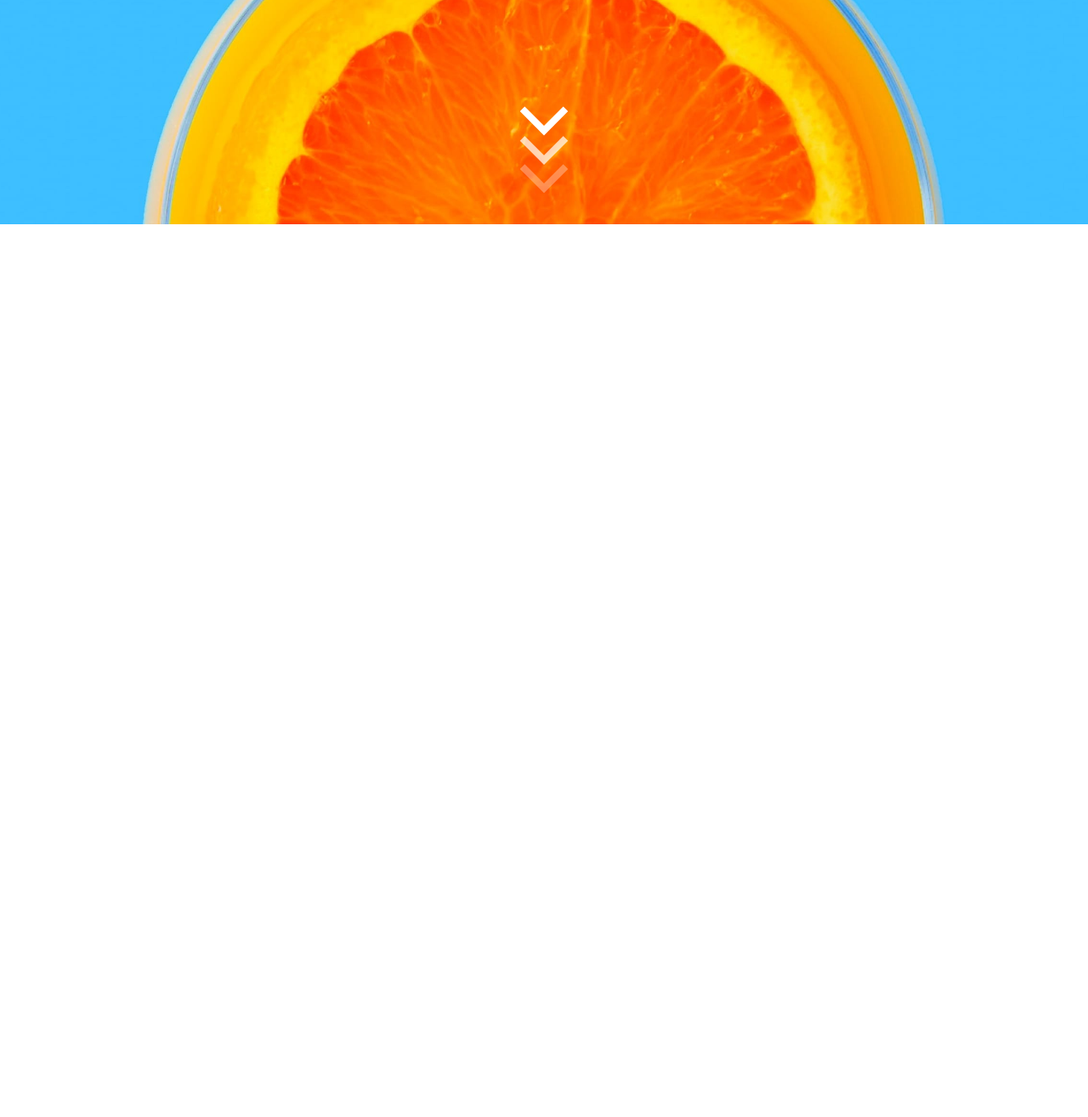
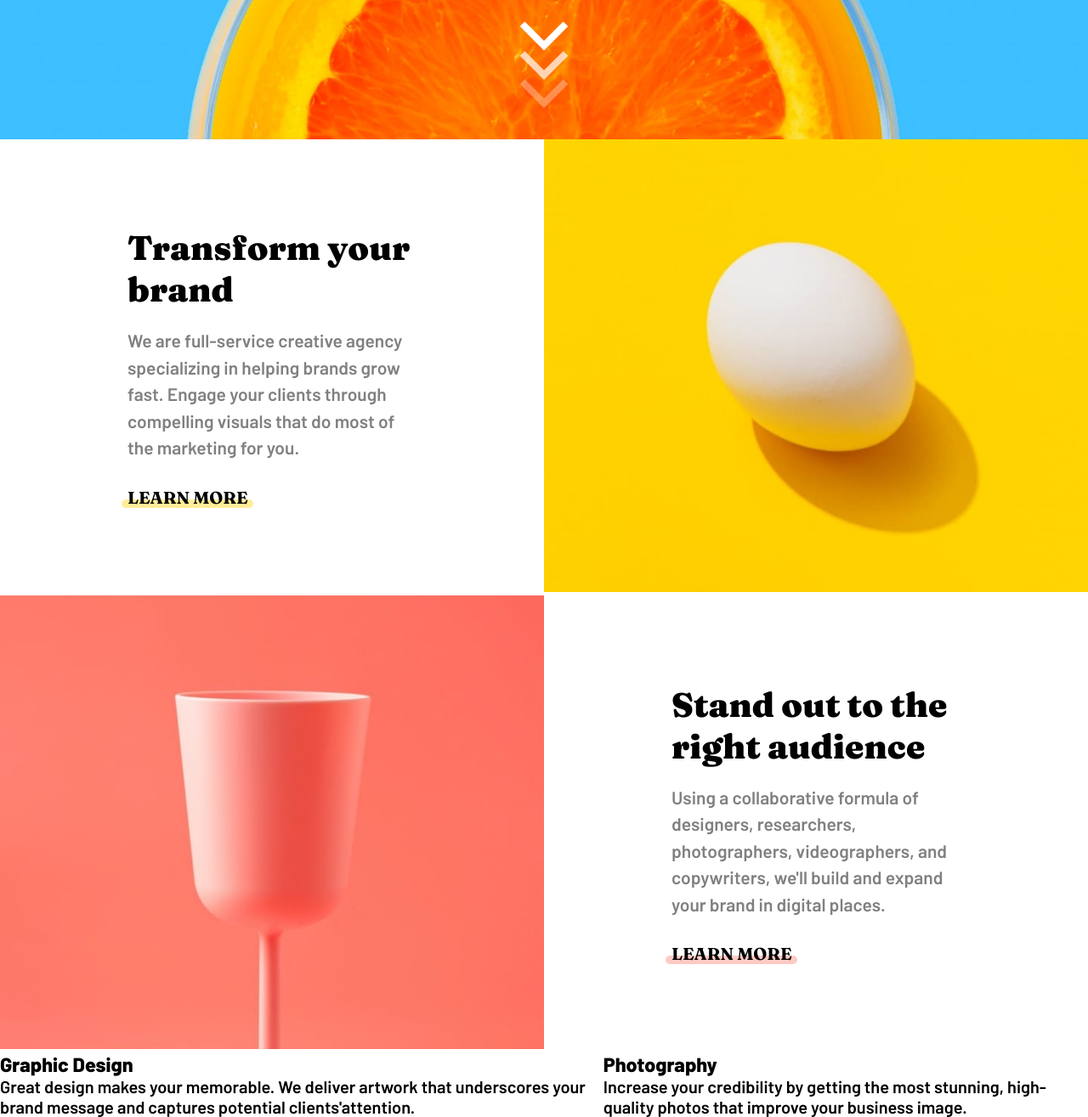
Before and after one commit to Kesja/Sunnyside-agency-landing-page, a website: page index.html in a window 1280 px wide. Shown: the part 636-1951 px from the top of the page at 85% size. Before the commit the page ends 900 px from the top, so only its background shows below. Drawn offline with Linux system fonts and the light colour scheme.

Commit message:
add main content

```diff
--- a/index.html
+++ b/index.html
@@ -4,7 +4,6 @@
 <head>
   <meta charset="UTF-8">
   <meta name="viewport" content="width=device-width, initial-scale=1.0">
-  <!-- displays site properly based on user's device -->
   <title>Sunnyside agency</title>
   <link rel="stylesheet" href="css/style.css">
 </head>
@@ -24,7 +23,6 @@
       </nav>
       <div class="title">
         <h1 class="main_title">We are creatives</h1>
-        <!-- <i class="fa-solid fa-angles-down"></i> -->
         <div class="arrow">
           <span></span>
           <span></span>
@@ -32,6 +30,38 @@
         </div>
       </div>
   </header>
+  <main class="main-content">
+    <div class="container">
+      <div class="item-txt">
+        <h2 class="adv-title">Transform your brand</h2>
+        <p class="adv-description">We are full-service creative agency specializing in helping brands grow fast. Engage your clients through compelling visuals that do most of the marketing for you.</p>
+        <a class="btn"><span class="btn-yellow">Learn more</span></a>
+      </div>
+      <div class="item-img">
+        <img src="/images/desktop/image-transform.jpg" alt="egg on yellow background">
+      </div>
+    </div>
+    <div class="container">
+      <div class="item-img">
+        <img src="/images/desktop/image-stand-out.jpg" alt="glass on peach background">
+      </div>
+      <div class="item-txt">
+        <h2 class="adv-title">Stand out to the right audience</h2>
+        <p class="adv-description">Using a collaborative formula of designers, researchers, photographers, videographers, and copywriters, we'll build and expand your brand in digital places.</p>
+        <a class="btn"><span class="btn-red">Learn more</span></a>
+      </div>
+    </div>
+    <div class="container">
+      <div class="desc">
+        <h3>Graphic Design</h3>
+        <p>Great design makes your memorable. We deliver artwork that underscores your brand message and captures potential clients'attention.</p>
+      </div>
+      <div class="desc">
+        <h3>Photography</h3>
+        <p>Increase your credibility by getting the most stunning, high-quality photos that improve your business image.</p>
+      </div>
+    </div>
+  </main>
 </body>
 
 </html>
--- a/sass/partials/_global.scss
+++ b/sass/partials/_global.scss
@@ -7,7 +7,7 @@
 }
 
 body {
-  max-width: 2000px;
+  max-width: 1440px;
   margin: 0 auto;
   font-size: 20px;
   font-family: $font-main;
--- a/sass/partials/_header.scss
+++ b/sass/partials/_header.scss
@@ -1,6 +1,6 @@
 .main_header {
   background-image: url("/images/desktop/image-header.jpg");
-  height: 900px;
+  height: 800px;
   background-position: center;
   background-repeat: no-repeat;
   background-size: cover;
--- /dev/null
+++ b/sass/partials/_mainContent.scss
@@ -0,0 +1,84 @@
+.container {
+  display: flex;
+  align-items: center;
+
+  .item-txt {
+    width: 50%;
+    text-align: left;
+    padding: 0 150px; // zmniejszyc na posredniej rozdzielczosci
+  }
+
+  .item-img {
+    width: 50%;
+    height: 100%;
+  }
+
+  .item-img img {
+    width: 100%;
+    height: 100%;
+    object-fit: cover;
+  }
+
+  .adv-title {
+    font-family: $font-title;
+    font-weight: $font-extra-bold;
+    font-size: 40px;
+    margin-bottom: 20px;
+  }
+
+  .adv-description {
+    font-weight: $font-light;
+    color: gray;
+    font-size: 21px;
+    line-height: 1.5;
+    margin-bottom: 30px;
+  }
+
+  .btn {
+    font-family: $font-title;
+    cursor: pointer;
+    text-transform: uppercase;
+
+    .btn-yellow {
+      position: relative;
+    }
+
+    .btn-yellow::after {
+      content: "";
+      position: absolute;
+      bottom: 0;
+      left: -7px;
+      width: 155px;
+      border-bottom: #FFD401 solid 10px;
+      border-radius: 10px;
+      opacity: 40%;
+      z-index: -2;
+    }
+
+    .btn-yellow:hover::after {
+      z-index: -1;
+      opacity: 100%;
+    }
+
+    .btn-red {
+      position: relative;
+    }
+
+    .btn-red::after {
+      content: "";
+      position: absolute;
+      bottom: 0;
+      left: -7px;
+      width: 155px;
+      border-bottom: #FF7D6D solid 10px;
+      border-radius: 10px;
+      opacity: 40%;
+      z-index: -2;
+    }
+
+    .btn-red:hover::after {
+      z-index: -1;
+      opacity: 100%;
+    }
+  }
+}
--- a/sass/style.scss
+++ b/sass/style.scss
@@ -1,3 +1,4 @@
 @import 'partials/settings';
 @import 'partials/global';
 @import 'partials/header';
+@import 'partials/mainContent';
```
Also changed, not shown: css/style.css, 1 other file.
